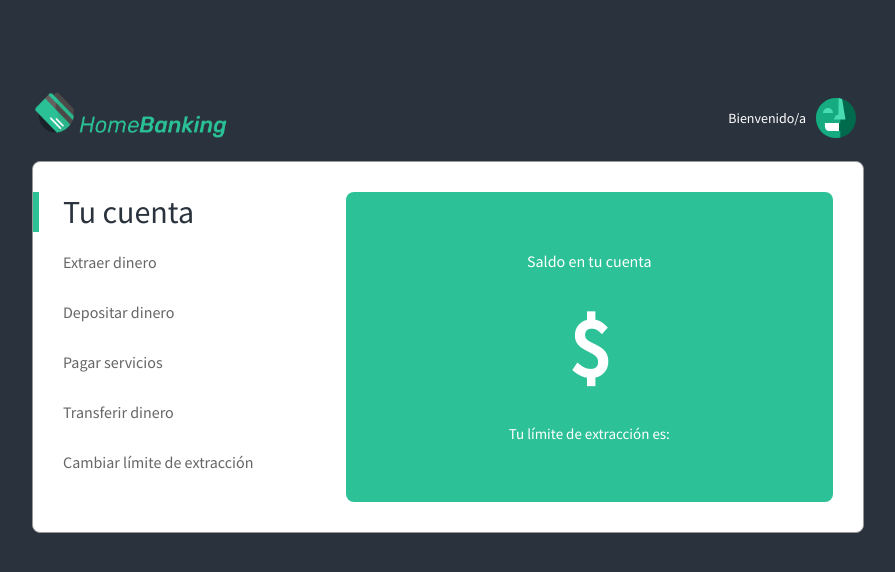
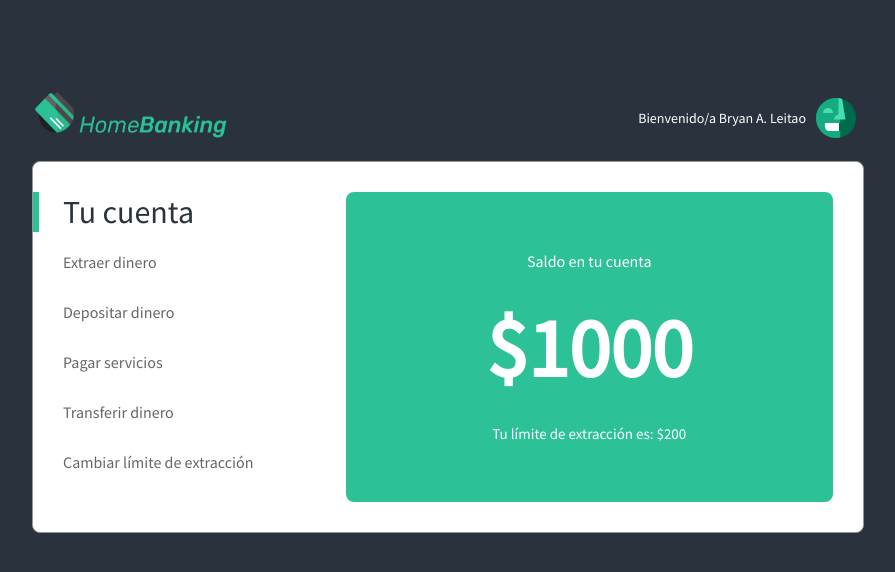
Before and after one commit to bryanleitao/bryanleitao.github.io, a plain HTML site: page index.html in a window 1280 px wide. Shown: the whole page, without its empty margins (192-1087 px from the left). Drawn offline with Linux system fonts and the light colour scheme.

Commit message:
home banking primer unidad completa - variables

```diff
--- a/index.html
+++ b/index.html
@@ -32,5 +32,6 @@
         </div>
       </div>
     </div>
+    <script src="js/homebanking.js"></script>
   </body>
-</html>
+  </html>
--- a/js/homebanking.js
+++ b/js/homebanking.js
@@ -1,5 +1,7 @@
 //Declaración de variables
-
+var nombreUsuario =  "Bryan A. Leitao";
+var saldoCuenta = 1000;
+var limiteExtraccion = 200;
 
 //Ejecución de las funciones que actualizan los valores de las variables en el HTML
 cargarNombreEnPantalla();
```
